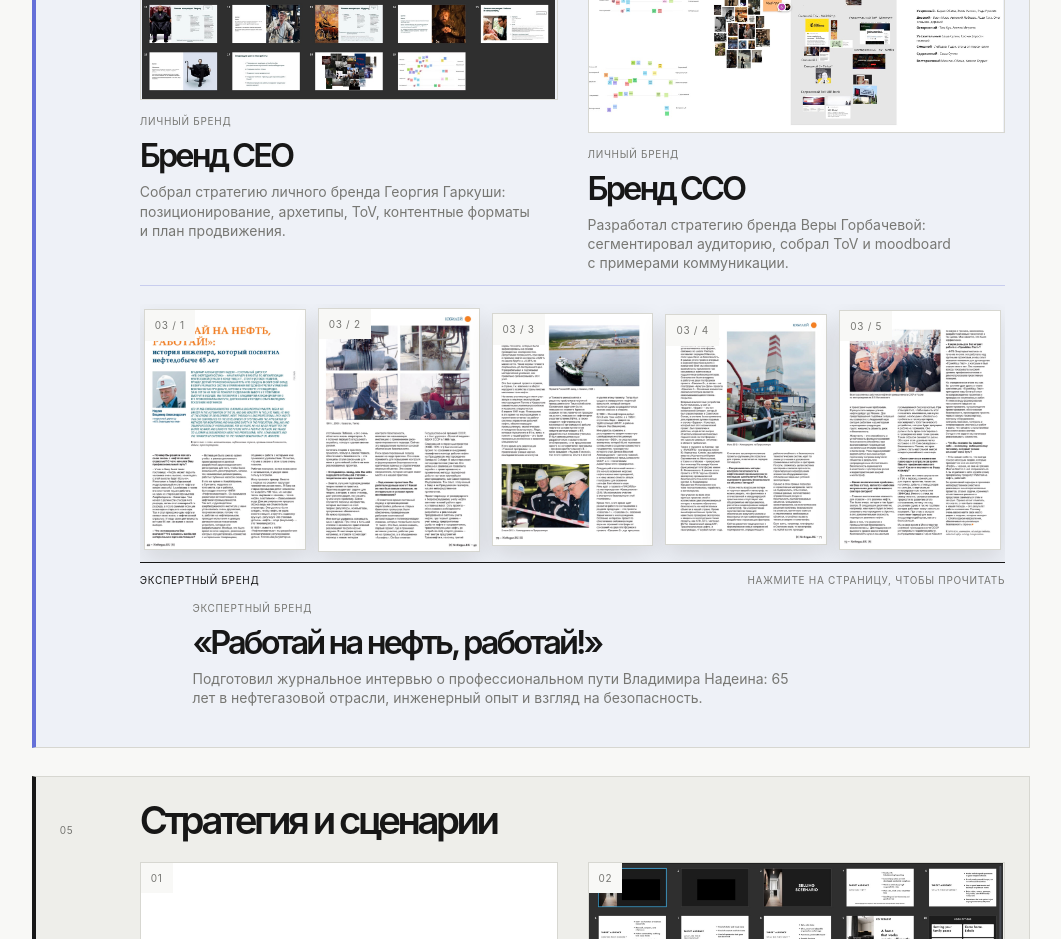
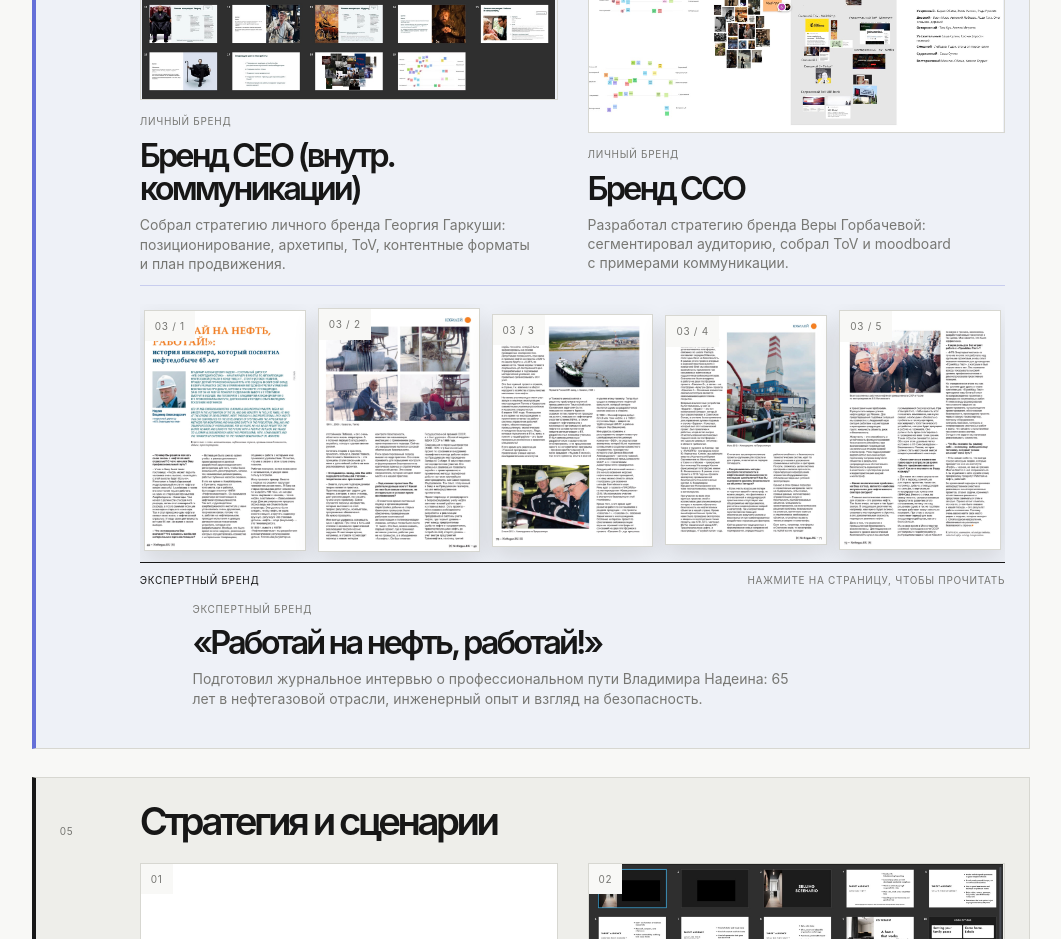
Before and after one commit to mmarkovvvv/mikhail-markov-portfolio, a Next.js app: page / in a window 1280 px wide. Shown: the part 4200-5139 px from the top of the page, without its empty margins (109-1170 px from the left). Built offline with nearby package versions, Linux system fonts and the light colour scheme.

Commit message:
Clarify CEO brand case title

```diff
--- a/app/page.tsx
+++ b/app/page.tsx
@@ -200,7 +200,7 @@ const projectGroups: ProjectGroup[] = [
       {
         number: "01",
         category: "Личный бренд",
-        title: "Бренд CEO",
+        title: "Бренд CEO (внутр. коммуникации)",
         text: "Собрал стратегию личного бренда Георгия Гаркуши: позиционирование, архетипы, ToV, контентные форматы и план продвижения.",
         image: "/media/georgy-garkusha-personal-brand-strategy.png",
         alt: "Презентация стратегии личного бренда Георгия Гаркуши",
```
